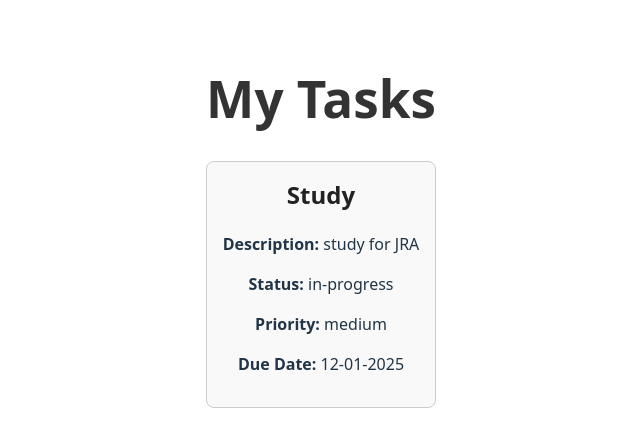
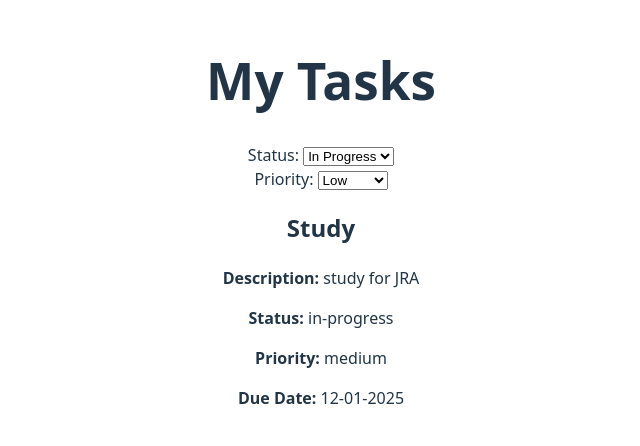
Before and after one commit to ShymeetriaJ/Lists_Keys_Conditionals, a React (Vite) app in the folder task-manager/: page / in a window 1280 px wide. Shown: the part 178-624 px from the top of the page, without its empty margins (319-959 px from the left). Built offline with nearby package versions, Linux system fonts and the light colour scheme.

Commit message:
updated task list file to display filters.

```diff
--- a/task-manager/src/components/TaskList/TaskList.tsx
+++ b/task-manager/src/components/TaskList/TaskList.tsx
@@ -1,5 +1,7 @@
+import TaskFilter from "../TaskFilter/TaskFilter";
+import TaskItem from "../TaskItem/TaskItem";
+import { useState} from "react";
 
-import { useState} from "react";
 export type TaskStatus = 'pending' | 'in-progress' | 'completed';
 
 export interface Task {
@@ -26,27 +28,35 @@ export default function TaskList() {
         dueDate: '12-01-2025'
         },
     ]);
-return (<div style={{ padding: '20px' }}>
-            <h1 style={{ color: '#333'}} >My Tasks</h1>
-            <div style={{ display: 'flex', flexDirection: 'column', gap: '15px' }}>
-                {tasks.map((task) => (
-                    <div
-                        key={task.id}
-                        style={{
-                            border: '1px solid #ccc',
-                            padding: '15px',
-                            borderRadius: '8px',
-                            backgroundColor: '#f9f9f9'
-                        }}
-                    >
-                        <h2 style={{color: '#222', marginTop: 0}} >{task.title}</h2>
-                        <p><strong>Description:</strong> {task.description}</p>
-                        <p><strong>Status:</strong> {task.status}</p>
-                        <p><strong>Priority:</strong> {task.priority}</p>
-                        <p><strong>Due Date:</strong> {task.dueDate}</p>
-                    </div>
-                ))}
-            </div>
+    const [filters, setFilters] = useState<{status?: TaskStatus; priority?: 'low' | 'medium' | 'high';}>({});
+    const handleFilterChange = (newFilters:{status?: TaskStatus; priority?: 'low' | 'medium' | 'high';}) => {
+        setFilters(newFilters);
+    };
+    const filteredTasks = tasks.filter (task => {
+        const matchesStatus = filters.status ? task.status === filters.status : true;
+        const matchesPriority = filters.priority ? task.priority === filters.priority : true;
+        return matchesStatus && matchesPriority;
+    });
+    const handleStatusChange = (taskId: string, newStatus: TaskStatus) => {console.log(`Change task ${taskId} to ${newStatus}`);
+    };
+    const handleDelete = (taskId: string) => {console.log(`Deleting task ${taskId}`);
+    };
+return (
+    <div>
+        <h1>My Tasks</h1>
+
+        <TaskFilter onFilterChange={handleFilterChange} />
+
+        <div>
+            {filteredTasks.map((task) => (
+                <TaskItem
+                    key={task.id}
+                    task={task}
+                    onStatusChange={handleStatusChange}
+                    onDelete={handleDelete}
+                />
+            ))}
         </div>
-        );
+    </div>
+);
 }
```
